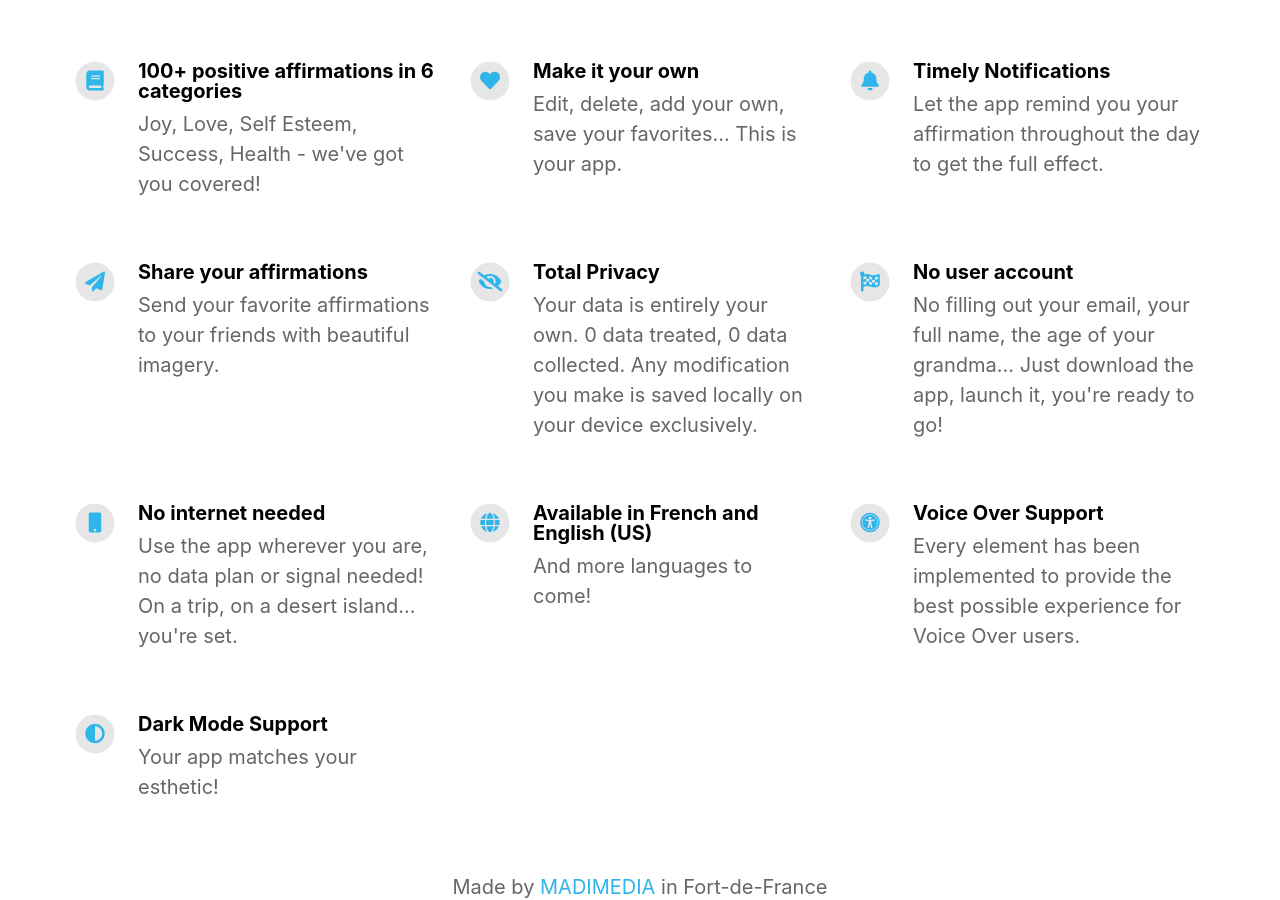
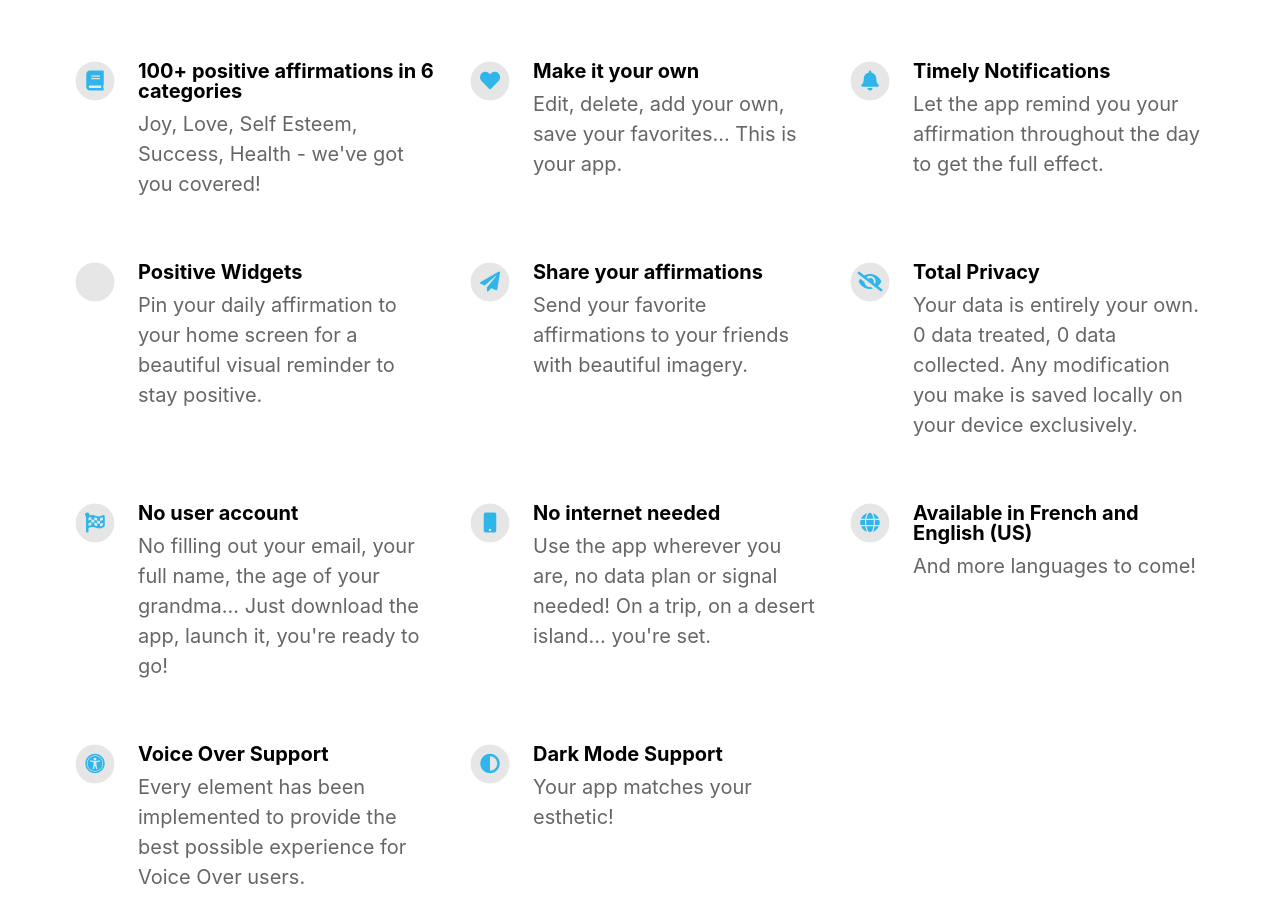
Before and after one commit to SofiaMNC/IamPositive_webpage, a Jekyll site: the page built from index.html, in a window 1280 px wide and 900 px high, scrolled down 1023 px. Built offline with Jekyll 4.4.1, drawn with Linux system fonts in a browser that asks for light colours; nearby versions of some CDN libraries.

Commit message:
Add widget section

```diff
--- a/_config.yml
+++ b/_config.yml
@@ -46,6 +46,10 @@ features                                  :
   - title                                 : Timely Notifications
     description                           : Let the app remind you your affirmation throughout the day to get the full effect.
     fontawesome_icon_name                 : bell
+
+  - title                                 : Positive Widgets
+    description                           : Pin your daily affirmation to your home screen for a beautiful visual reminder to stay positive.
+    fontawesome_icon_name                 : icon-picture
 
   - title                                 : Share your affirmations
     description                           : Send your favorite affirmations to your friends with beautiful imagery.
```
